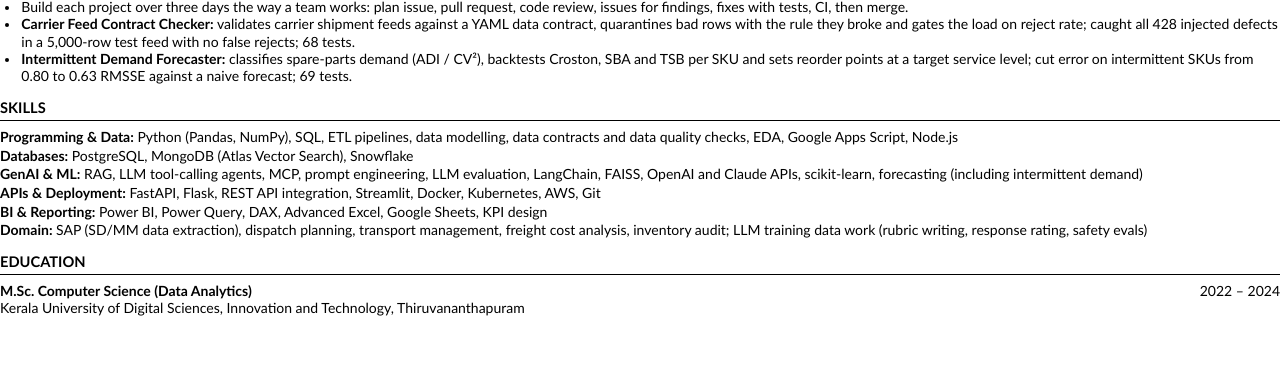
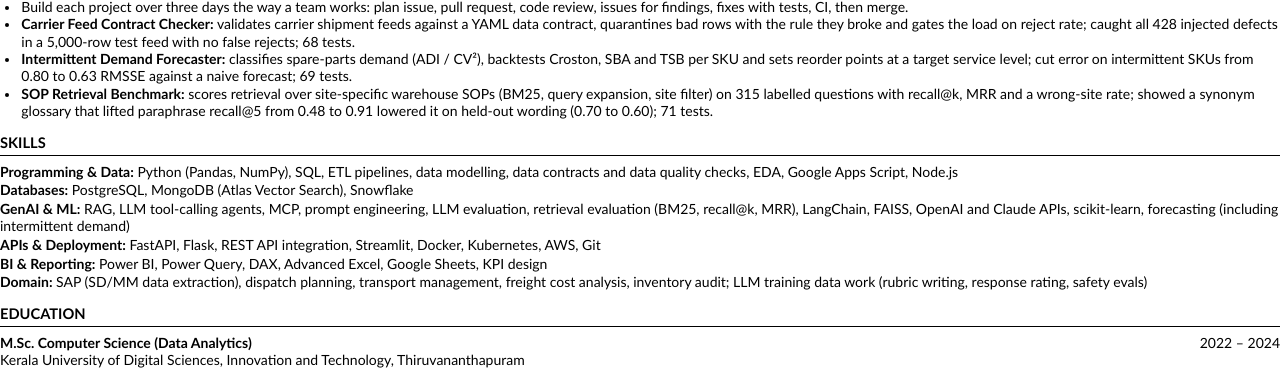
Before and after one commit to Rahuldahiya67/rahuldahiya67.github.io, a plain HTML site: page resume/resume.html in a window 1280 px wide. Shown: the part 1214-1591 px from the top of the page. Before the commit the page ends 1539 px from the top, so only its background shows below. Drawn offline with Linux system fonts and the light colour scheme.

Commit message:
Add SOP Retrieval Benchmark to the resume and rebuild the PDF

```diff
--- a/resume/resume.html
+++ b/resume/resume.html
@@ -134,6 +134,7 @@
 <!-- LAB-PROJECTS:START -->
     <li><b>Carrier Feed Contract Checker:</b> validates carrier shipment feeds against a YAML data contract, quarantines bad rows with the rule they broke and gates the load on reject rate; caught all 428 injected defects in a 5,000-row test feed with no false rejects; 68 tests.</li>
     <li><b>Intermittent Demand Forecaster:</b> classifies spare-parts demand (ADI / CV²), backtests Croston, SBA and TSB per SKU and sets reorder points at a target service level; cut error on intermittent SKUs from 0.80 to 0.63 RMSSE against a naive forecast; 69 tests.</li>
+    <li><b>SOP Retrieval Benchmark:</b> scores retrieval over site-specific warehouse SOPs (BM25, query expansion, site filter) on 315 labelled questions with recall@k, MRR and a wrong-site rate; showed a synonym glossary that lifted paraphrase recall@5 from 0.48 to 0.91 lowered it on held-out wording (0.70 to 0.60); 71 tests.</li>
 <!-- LAB-PROJECTS:END -->
   </ul>
 </div>
@@ -142,7 +143,7 @@
 <div class="skills">
   <p><b>Programming &amp; Data:</b> Python (Pandas, NumPy), SQL, ETL pipelines, data modelling, data contracts and data quality checks, EDA, Google Apps Script, Node.js</p>
   <p><b>Databases:</b> PostgreSQL, MongoDB (Atlas Vector Search), Snowflake</p>
-  <p><b>GenAI &amp; ML:</b> RAG, LLM tool-calling agents, MCP, prompt engineering, LLM evaluation, LangChain, FAISS, OpenAI and Claude APIs, scikit-learn, forecasting (including intermittent demand)</p>
+  <p><b>GenAI &amp; ML:</b> RAG, LLM tool-calling agents, MCP, prompt engineering, LLM evaluation, retrieval evaluation (BM25, recall@k, MRR), LangChain, FAISS, OpenAI and Claude APIs, scikit-learn, forecasting (including intermittent demand)</p>
   <p><b>APIs &amp; Deployment:</b> FastAPI, Flask, REST API integration, Streamlit, Docker, Kubernetes, AWS, Git</p>
   <p><b>BI &amp; Reporting:</b> Power BI, Power Query, DAX, Advanced Excel, Google Sheets, KPI design</p>
   <p><b>Domain:</b> SAP (SD/MM data extraction), dispatch planning, transport management, freight cost analysis, inventory audit; LLM training data work (rubric writing, response rating, safety evals)</p>
```
Also changed, not shown: 1 other file.
